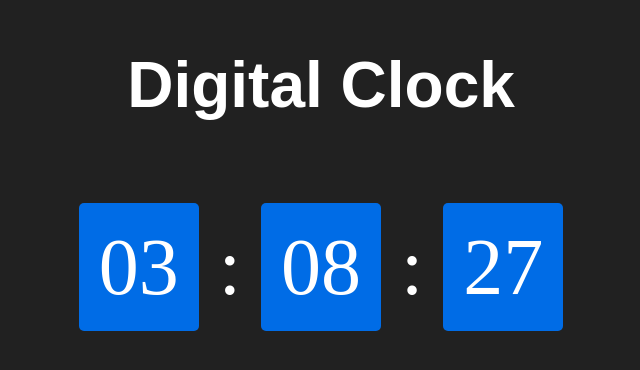
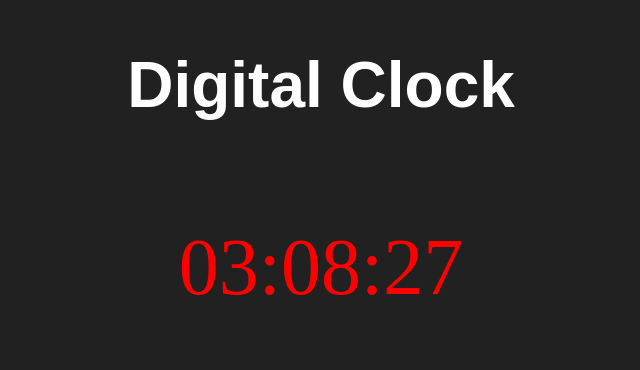
Before and after one commit to llopessilva/simple-clock, a plain HTML site: page index.html in a window 1280 px wide. Shown: the part 202-572 px from the top of the page, without its empty margins (319-959 px from the left). Drawn offline with Linux system fonts and the light colour scheme.

Commit message:
update clock

```diff
--- a/script.js
+++ b/script.js
@@ -8,9 +8,11 @@ const updateClock = () => {
   let seconds = present.getSeconds()
 
   const clockHTML = `
-    <span>${String(hours).length === 1 ? `0${hours}` : hours}</span> :
-    <span>${String(minutes).length === 1 ? `0${minutes}` : minutes}</span> :
-    <span>${String(seconds).length === 1 ? `0${seconds}` : seconds}</span>
+    <span>
+      ${String(hours).length === 1 ? `0${hours}` : hours}:${
+    String(minutes).length === 1 ? `0${minutes}` : minutes
+  }:${String(seconds).length === 1 ? `0${seconds}` : seconds}
+    </span>
   `
 
   clockContainer.innerHTML = clockHTML
--- a/style.css
+++ b/style.css
@@ -32,7 +32,8 @@ h1 {
 }
 
 .clock-container span {
-  background-color: #006ce6;
-  padding: 20px;
+  color: red;
+  /* background-color: #006ce6; */
+  /* padding: 20px; */
   border-radius: 5px;
 }
```
